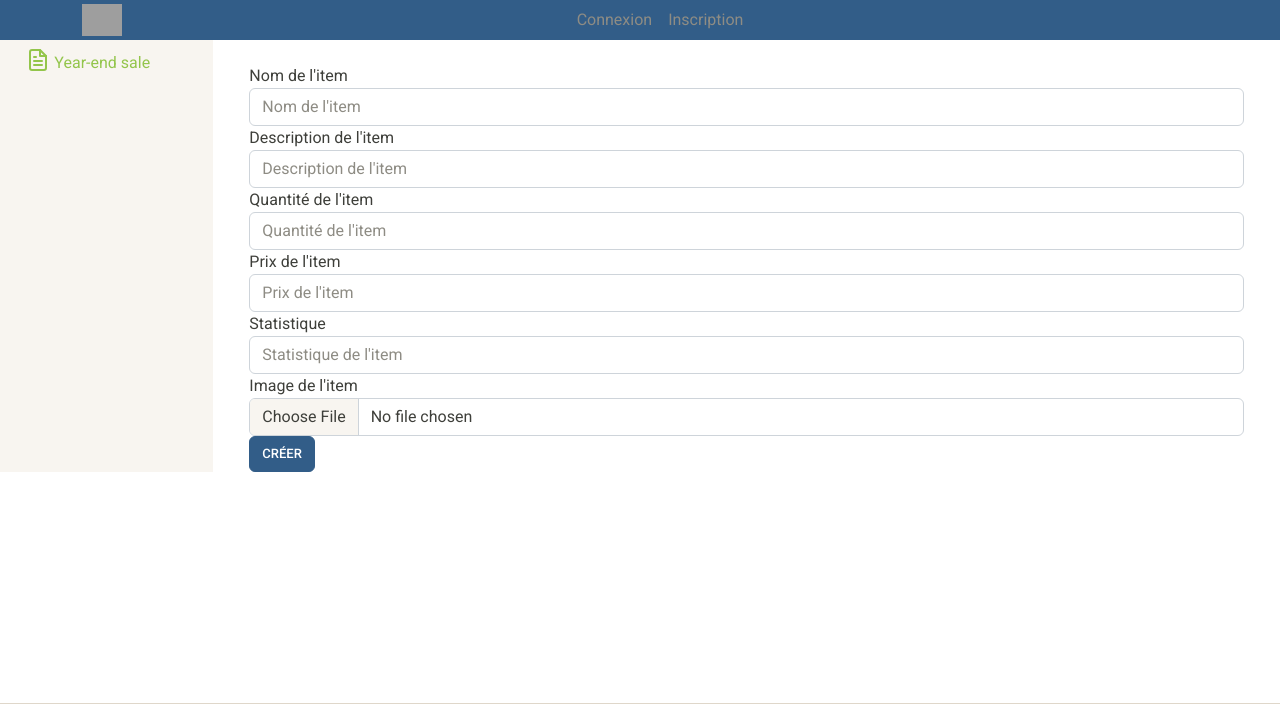
After one commit to Mfdf87/ItemBaySymfony, a Symfony app: template templates/pages/item/create.html.twig in a window 1280 px wide. The commit adds this page. Shown: the top 704 px of the page. Run offline with Twig, Linux system fonts and the light colour scheme; the template is opened without the code that fills it, so the values that code supplies are empty; some libraries are stand-ins or nearby versions; grey boxes are pictures that could not be loaded.

Commit message:
Ajout formulaire item basique

```diff
--- a/templates/pages/gest_boutique/index.html.twig
+++ b/templates/pages/gest_boutique/index.html.twig
@@ -4,6 +4,7 @@
 
 {% block body %}
 <div class="container mt-4">
+  <h1 class="text-center">Gestion des items de la boutique</h1>
   <table class="table">
     <thead>
       <tr>
--- /dev/null
+++ b/templates/pages/item/create.html.twig
@@ -0,0 +1,41 @@
+{% extends 'base.html.twig' %}
+
+{% block title %}Item{% endblock %}
+
+{% block body %}
+<div class = "container mt-4">
+        <div class="jumbotron">
+             <!-- Place holder à remplacer par l'image de l'item -->
+        </div>
+
+        <form action="" method="POST">
+            <div class="form-group">
+                <label for="nom">Nom de l'item</label>
+                <input type="text" class="form-control" id="nom" name="nom" placeholder="Nom de l'item">
+            </div>
+            <div class="form-group">
+                <label for="description">Description de l'item</label>
+                <input type="text" class="form-control" id="description" name="description" placeholder="Description de l'item">
+            </div>
+            <div class="form-group">
+                <label for="qte">Quantité de l'item</label>
+                <input type="number" class="form-control" id="qte" name="qte" placeholder="Quantité de l'item">
+            </div>
+            <div class="form-group">
+                <label for="prix">Prix de l'item</label>
+                <input type="number" class="form-control" id="prix" name="prix" placeholder="Prix de l'item">
+            </div>
+            <div class="form-group">
+                <label for="stats">Statistique</label>
+                <input type="text" class="form-control" id="stats" name="stats" placeholder="Statistique de l'item">
+            </div>
+            <!-- On ajoute l'image avec un input pour l'importer -->
+            <div class="form-group">
+                <label for="image">Image de l'item</label>
+                <input type="file" class="form-control" id="image" name="image" placeholder="Image de l'item">
+            </div>
+            <button type="submit" class="btn btn-primary">Créer</button>
+        </form>
+
+</div>
+{% endblock %}
```
Also changed, not shown: src/Controller/ItemController.php (+39 -0 lines).
